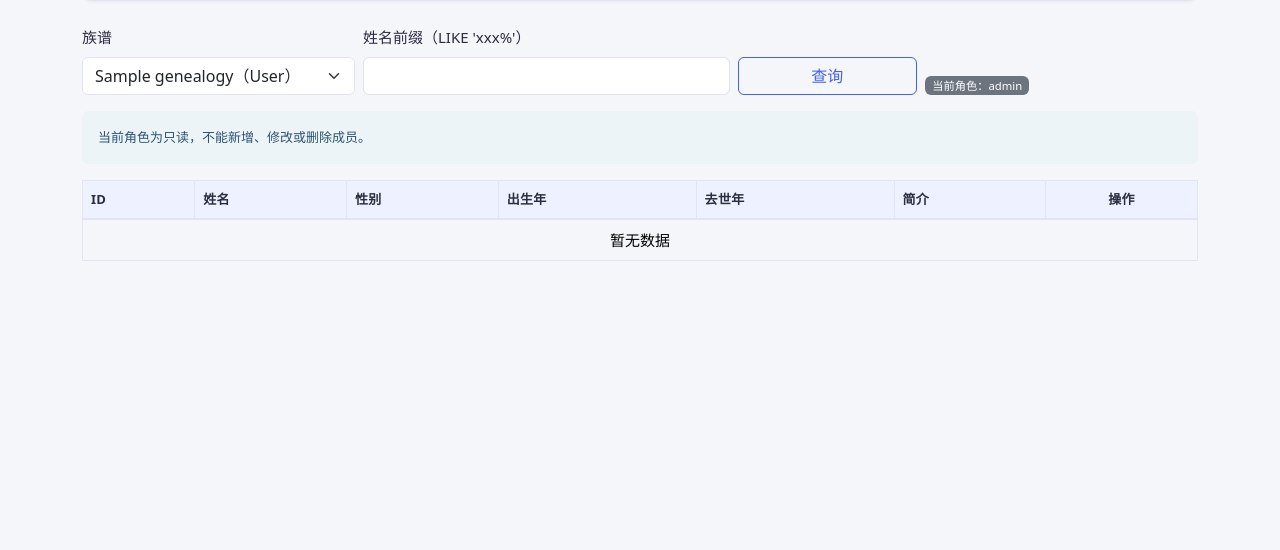
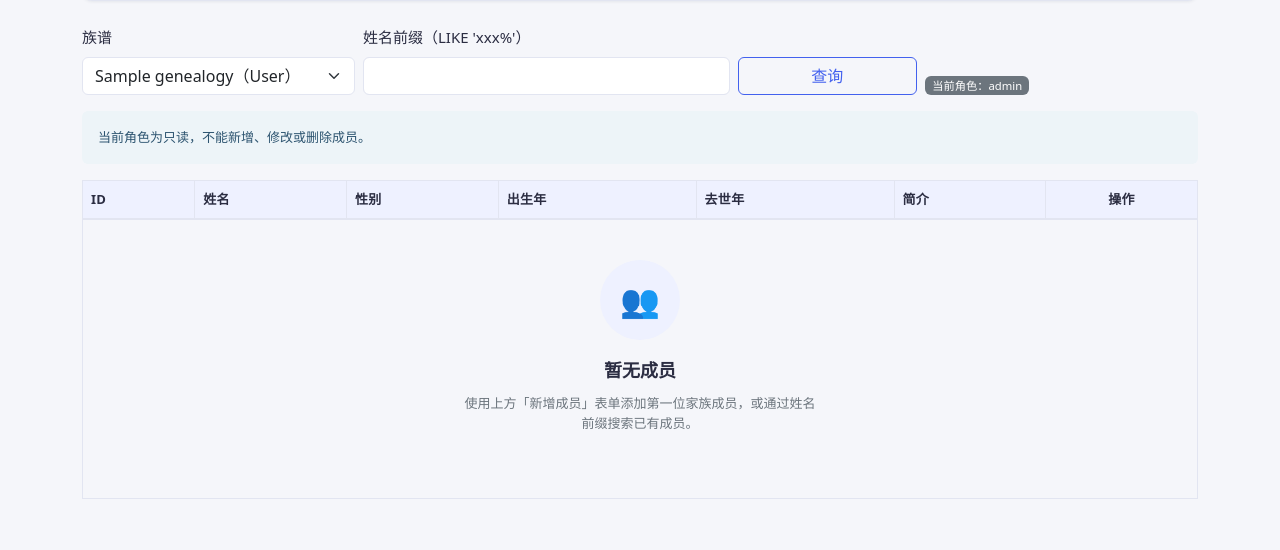
Before and after one commit to gan-rui-lin/gene-tree, a Django app: page /members-page in a window 1280 px wide. Shown: the part 250-800 px from the top of the page. Run offline with Django 4.2, Linux system fonts and the light colour scheme; a user stored in the database is signed in; tables that the repository leaves empty hold one stand-in row (values such as "Sample post"); parts of the project's set-up code (start-up, migrations or seed data) failed here and were passed over.

Commit message:
feat: 空数据插画与首次使用引导文案
- 新增 empty-state CSS 组件（图标 + 标题 + 描述 + 操作按钮）

- 成员管理页：无族谱时显示引导创建提示，空表格显示添加成员引导

- 统计看板：无数据时引导前往成员管理

- 树形页面：无数据时显示选择成员引导

```diff
--- a/static/css/site.css
+++ b/static/css/site.css
@@ -886,3 +886,40 @@
 .skeleton-hidden {
     display: none;
 }
+
+/* ===== Empty State ===== */
+.empty-state {
+    text-align: center;
+    padding: var(--space-xl) var(--space-md);
+}
+
+.empty-state-icon {
+    width: 80px;
+    height: 80px;
+    margin: 0 auto var(--space-md);
+    background: var(--color-primary-light);
+    border-radius: 50%;
+    display: flex;
+    align-items: center;
+    justify-content: center;
+    font-size: 2rem;
+}
+
+.empty-state-title {
+    font-size: var(--font-size-lg);
+    font-weight: 600;
+    color: var(--color-text);
+    margin-bottom: var(--space-sm);
+}
+
+.empty-state-desc {
+    color: var(--color-text-secondary);
+    font-size: var(--font-size-sm);
+    max-width: 360px;
+    margin: 0 auto var(--space-lg);
+    line-height: 1.6;
+}
+
+.empty-state-action .btn {
+    min-width: 140px;
+}
--- a/templates/members.html
+++ b/templates/members.html
@@ -199,13 +199,31 @@
                 </tr>
                 {% endif %}
             {% empty %}
-                <tr><td colspan="7" class="text-center">暂无数据</td></tr>
+                <tr><td colspan="7">
+                    <div class="empty-state">
+                        <div class="empty-state-icon">👥</div>
+                        <div class="empty-state-title">暂无成员</div>
+                        <div class="empty-state-desc">
+                            使用上方「新增成员」表单添加第一位家族成员，或通过姓名前缀搜索已有成员。
+                        </div>
+                    </div>
+                </td></tr>
             {% endfor %}
             </tbody>
         </table>
     </div>
 {% else %}
-    <div class="alert alert-warning">当前用户还没有可访问的族谱。请先创建族谱。</div>
+    <div class="card">
+        <div class="card-body">
+            <div class="empty-state">
+                <div class="empty-state-icon">📋</div>
+                <div class="empty-state-title">还没有族谱</div>
+                <div class="empty-state-desc">
+                    族谱是管理家族成员的起点。创建你的第一个族谱，然后添加成员、邀请协作者，开始构建家族树。
+                </div>
+            </div>
+        </div>
+    </div>
 {% endif %}
 
 {# Delete confirmation modal #}
```
Also changed, not shown: templates/ancestors_tree.html (+6 -1 lines), templates/dashboard.html (+14 -1 lines), templates/tree.html (+6 -1 lines), todo.md (+1 -1 lines).
